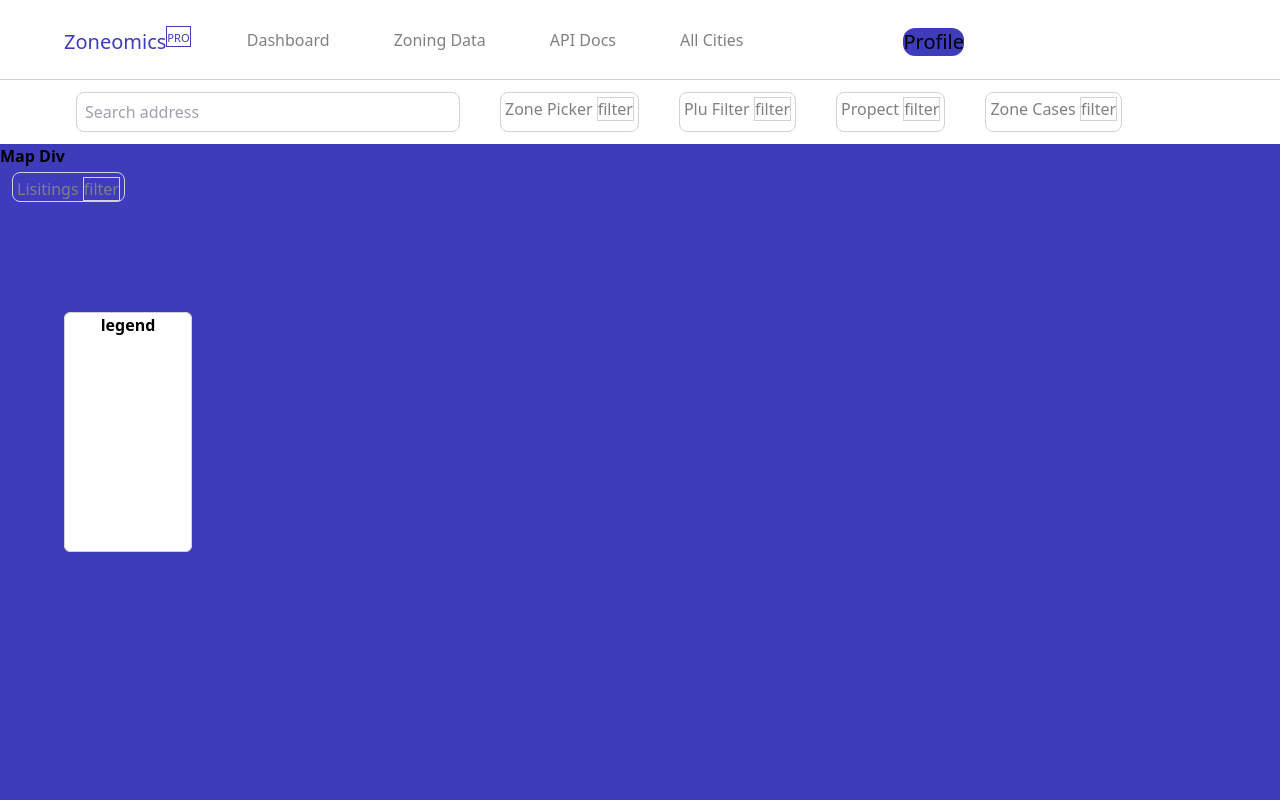
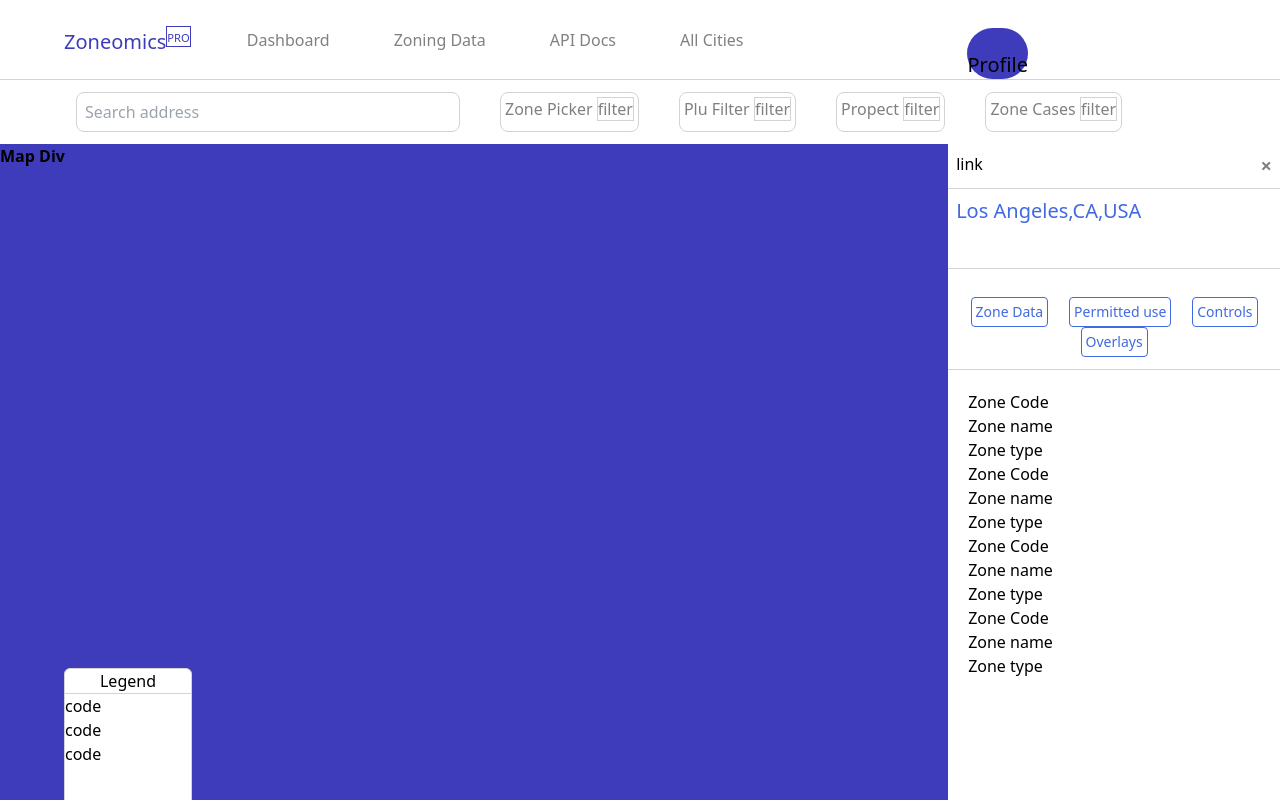
Before and after one commit to hasnatulhaq/Reactwithtailwind, a React (Create React App) app: page / in a window 1280 px wide. Shown: the top 800 px of the page. Built offline with nearby package versions, Linux system fonts and the light colour scheme.

Commit message:
adding to github

```diff
--- a/src/App.js
+++ b/src/App.js
@@ -1,10 +1,11 @@
 // import logo from './logo.svg';
 import './App.css';
+// import Button from './Components/Button/Button';
 
 function App() {
   return (
     <>
-    <nav className=' bg-white bottom-2 border-b-[1px] h-20 text-center pt-7 border-lightgray'>
+    <nav className=' bg-white bottom-2 border-b-[1px] h-20 text-center pt-7 border-lightgray flex flex-row'>
                <div className='flex ml-16 mr-16 flex-wrap'>
                <span className='text-xl text-purple'>Zoneomics<sup className='text-purple border-[1px] text-sm'><small>PRO</small></sup></span>
                <ul className="bg-red flex space-x-14 text-gray gap-x-2 ml-14 ">
@@ -13,30 +14,73 @@
                    <li>API Docs</li>
                    <li>All Cities</li>
                </ul>
-               <div className='text-xl flex items-end bg-purple flex-end ml-40 rounded-xl'>Profile</div>
                </div>
+               <div className='text-xl flex items-end bg-purple flex-end ml-40 rounded-full'>Profile</div>
       </nav>
       <div className='w-full h-16 bg-white p-3 flex flex-wrap gap-10'>
            <input type="text" placeholder="Search address"  className="border-[1px] border-lightgray w-96 h-10 ml-16 rounded-lg p-2"></input>
-           <div className="border-[1px] rounded-lg text-center pt-1 pl-1 pr-1 border-lightgray text-gray">Zone Picker <span className="border-[1px] border-lightgray">filter</span></div>
+           <div className="border-[1px] rounded-lg text-center pt-1 pl-1 pr-1 border-lightgray text-gray">Zone Picker <span className="border border-lightgray">filter</span></div>
            <div className="border-[1px] rounded-lg text-center pt-1 pl-1 pr-1 border-lightgray text-gray">Plu Filter <span className="border-[1px] border-lightgray">filter</span></div>
            <div className="border-[1px] rounded-lg text-center pt-1 pl-1 pr-1 border-lightgray text-gray">Propect <span className="border-[1px] border-lightgray">filter</span></div>
            <div className="border-[1px] rounded-lg text-center pt-1 pl-1 pr-1 border-lightgray text-gray">Zone Cases <span className="border-[1px] border-lightgray">filter</span></div>
            <div className="border-[1px] rounded-lg text-center pt-1 pl-1 pr-1 border-lightgray text-gray">Lisitings <span className="border-[1px] border-lightgray">filter</span></div>
       </div>
-      <div className='h-screen bg-purple font-bold items-center w-full'>
+      <div className='flex bg-metal h-[40%]'>
+      <div className=' bg-purple font-bold items-center w-full'>
         <h1>Map Div</h1>
-        <div className='bg-white w-32 border-[1px] top-9 z-[300] h-60 ml-16 mt-36 border-lightgray rounded-md text-center'><p>legend</p></div>
+        <div className='bg-white w-32 border-[1px] z-[300] h-60 ml-16 mt-[500px] border-lightgray rounded-md text-center bottom-0'>
+           <div className='border-b-[1px] border-lightgray font-normal'>
+               Legend
+           </div>
+           <div className='text-left font-normal'>
+               <ul>
+                   <li><span className='bg-gray rounded'></span>code</li>
+                   <li><span className='bg-gray rounded'></span>code</li>
+                   <li><span className='bg-gray rounded'></span>code</li>
+                   <li></li>
+               </ul>
+           </div>
+          </div>
       </div>
-      <div className=' bg-lightgray w-52 h-4/5'>
-
+      <div className=' bg-white w-[35%] z-auto h-[850px]'>
+          <div className='flex flex-row border-b-[1px] border-lightgray justify-between p-2'>
+            <p>link</p>
+            <span className='text-xl text-gray font-bold '>&times;</span>
+          </div>
+          <div>
+            <h1 className='text-xl text-zblue h-20 p-2 border-b-[1px] border-lightgray'>Los Angeles,CA,USA</h1>
+          </div>
+          <div className='flex flex-row flex-wrap justify-around mt-4 border-b-[1px] border-lightgray p-3'>
+            <button className='border-[1px] p-1 border-zblue text-sm text-zblue rounded'>Zone Data</button>
+            <button className='border-[1px] p-1 border-zblue text-sm text-zblue rounded'>Permitted use</button>
+            <button className='border-[1px] p-1 border-zblue text-sm text-zblue rounded'>Controls</button>
+            <button className='border-[1px] p-1 border-zblue text-sm text-zblue rounded'>Overlays</button>
+            {/* <Button/> */}
+          </div>
+          <div className='h-[500px] overflow-auto p-5 border-b-[1px] border-lightgray'>
+              <ul>
+                <li>Zone Code</li>
+                <li>Zone name</li>
+                <li>Zone type</li>
+                <li>Zone Code</li>
+                <li>Zone name</li>
+                <li>Zone type</li>
+                <li>Zone Code</li>
+                <li>Zone name</li>
+                <li>Zone type</li>
+                <li>Zone Code</li>
+                <li>Zone name</li>
+                <li>Zone type</li>
+              </ul>
+          </div>
+          <div className='flex flex-wrap flex-row p-4 justify-around'>
+              <button className='p-1 bg-zblue text-sm text-white w-36 h-10 rounded'>Get Report</button>
+              <button className='p-1 bg-zblue text-sm text-white w-36 h-10 rounded'>Order Report</button>
+              <button className='p-1 bg-zblue text-sm text-white w-36 h-10 rounded'>CSV Download</button>
+          </div>
       </div>
-
-      {/* <h1 className="text-3xl font-bold">
-      Below navbar
-    </h1> */}
+      </div>
     </>
-
   );
 }
 
--- /dev/null
+++ b/src/Components/Button/Button.js
@@ -0,0 +1,12 @@
+
+
+function Button(){
+    return(
+        <>
+          <button>hello</button>
+        </>
+    )
+
+}
+
+export default Button
--- a/tailwind.config.js
+++ b/tailwind.config.js
@@ -4,7 +4,12 @@
     "./src/**/*.{js,jsx,ts,tsx}",
   ],
   theme: {
-    extend: {},
+    extend: {
+      fontFamily: {
+        poppins: ["Poppins", "sans-serif"],
+        adelia: ["ADELIA", "cursive"],
+      },
+    },
     colors: {
       transparent: 'transparent',
       current: 'currentColor',
@@ -17,7 +22,8 @@
       'bubble-gum': '#ff77e9',
       'bermuda': '#78dcca',
       'gray' : '#808080',
-      'lightgray' : '#D3D3D3'
+      'lightgray' : '#D3D3D3',
+      'zblue' : '#4169e1'
     },
   },
   plugins: [],
```
